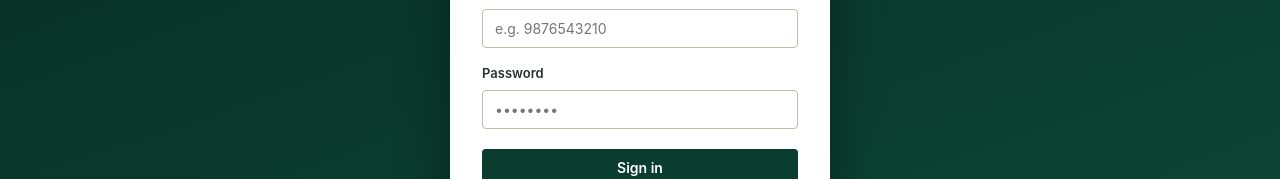
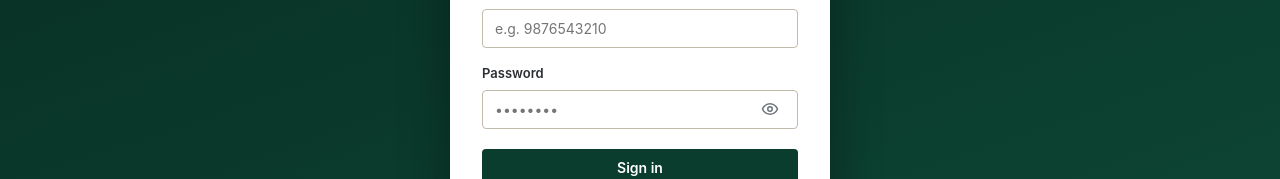
Before and after one commit to pavankumark-afk/campaign_monitoring, a React (Vite) app in the folder Campaign_Frontend/: page /login in a window 1280 px wide. Shown: the part 365-544 px from the top of the page. Built offline with nearby package versions, Linux system fonts and the light colour scheme; no server answers.

Commit message:
eye button

```diff
--- a/Campaign_Frontend/src/pages/auth/Login.css
+++ b/Campaign_Frontend/src/pages/auth/Login.css
@@ -64,6 +64,33 @@
   margin-top: 4px;
 }
 
+.field--password .field__password-wrap {
+  position: relative;
+}
+
+.field--password .field__password-wrap input {
+  width: 100%;
+  padding-right: 44px;
+}
+
+.field__password-toggle {
+  position: absolute;
+  top: 50%;
+  right: 10px;
+  transform: translateY(-50%);
+  border: none;
+  background: transparent;
+  color: var(--color-text-muted);
+  cursor: pointer;
+  display: flex;
+  align-items: center;
+  justify-content: center;
+}
+
+.field__password-toggle:hover {
+  color: var(--color-text);
+}
+
 .login__footnote {
   margin-top: 20px;
   font-size: 12px;
--- a/Campaign_Frontend/src/pages/auth/Login.jsx
+++ b/Campaign_Frontend/src/pages/auth/Login.jsx
@@ -1,11 +1,12 @@
 import { useState } from 'react';
 import { useNavigate, useLocation } from 'react-router-dom';
-import { Loader2 } from 'lucide-react';
+import { Loader2, Eye, EyeOff } from 'lucide-react';
 import { useAuth } from '../../context/AuthContext';
 import './Login.css';
 
 export default function Login() {
   const { login } = useAuth();
+  const [showPassword, setShowPassword] = useState(false);
   const navigate = useNavigate();
   const location = useLocation();
 
@@ -59,17 +60,27 @@ export default function Login() {
               placeholder="e.g. 9876543210"
             />
           </div>
-          <div className="field">
+          <div className="field field--password">
             <label htmlFor="password">Password</label>
+            <div className="field__password-wrap">
               <input
                 id="password"
-              type="password"
+                type={showPassword ? 'text' : 'password'}
                 autoComplete="current-password"
                 value={password}
                 onChange={(e) => setPassword(e.target.value)}
                 required
                 placeholder="••••••••"
               />
+              <button
+                type="button"
+                className="btn btn--icon field__password-toggle"
+                onClick={() => setShowPassword((prev) => !prev)}
+                aria-label={showPassword ? 'Hide password' : 'Show password'}
+              >
+                {showPassword ? <EyeOff size={18} /> : <Eye size={18} />}
+              </button>
+            </div>
           </div>
           <button type="submit" className="btn btn--primary login__submit" disabled={isSubmitting}>
             {isSubmitting ? <Loader2 size={16} className="spin" /> : null}
```
Lines whose indentation alone changed are shown as unchanged.
